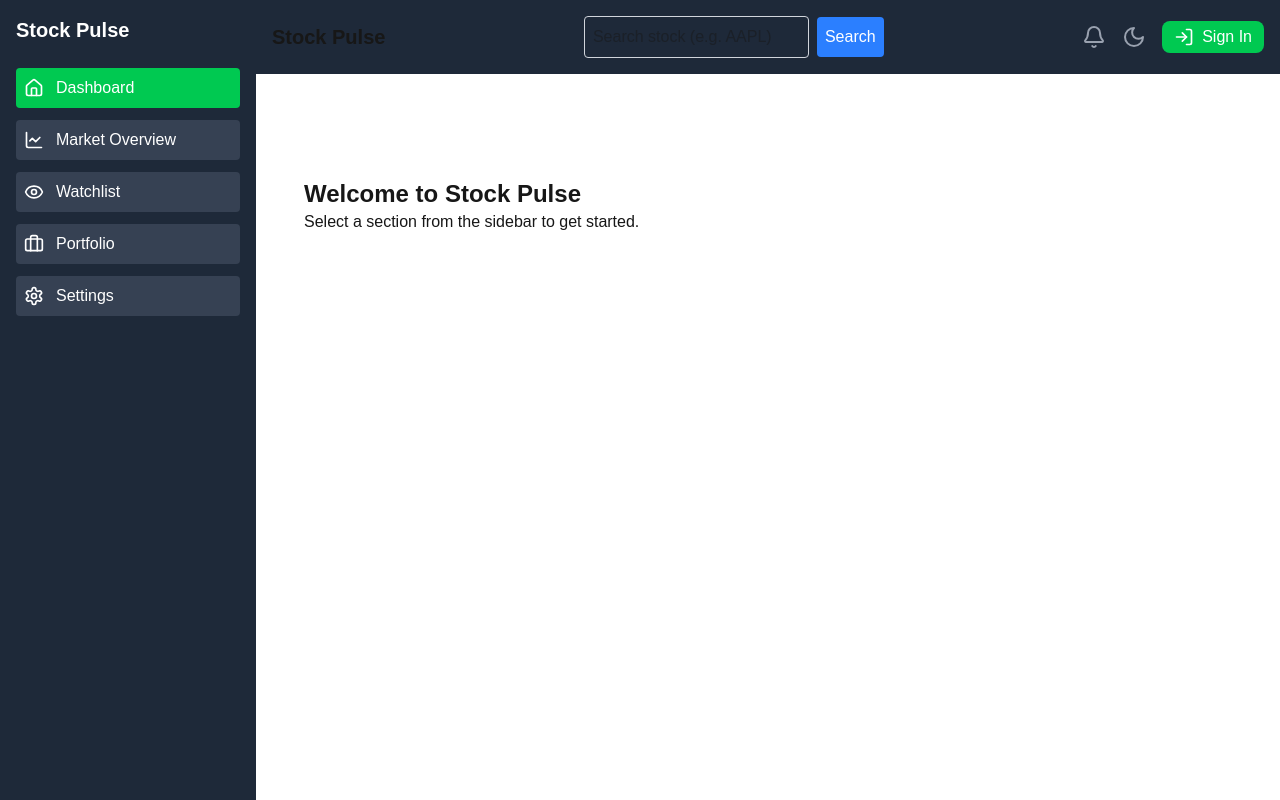
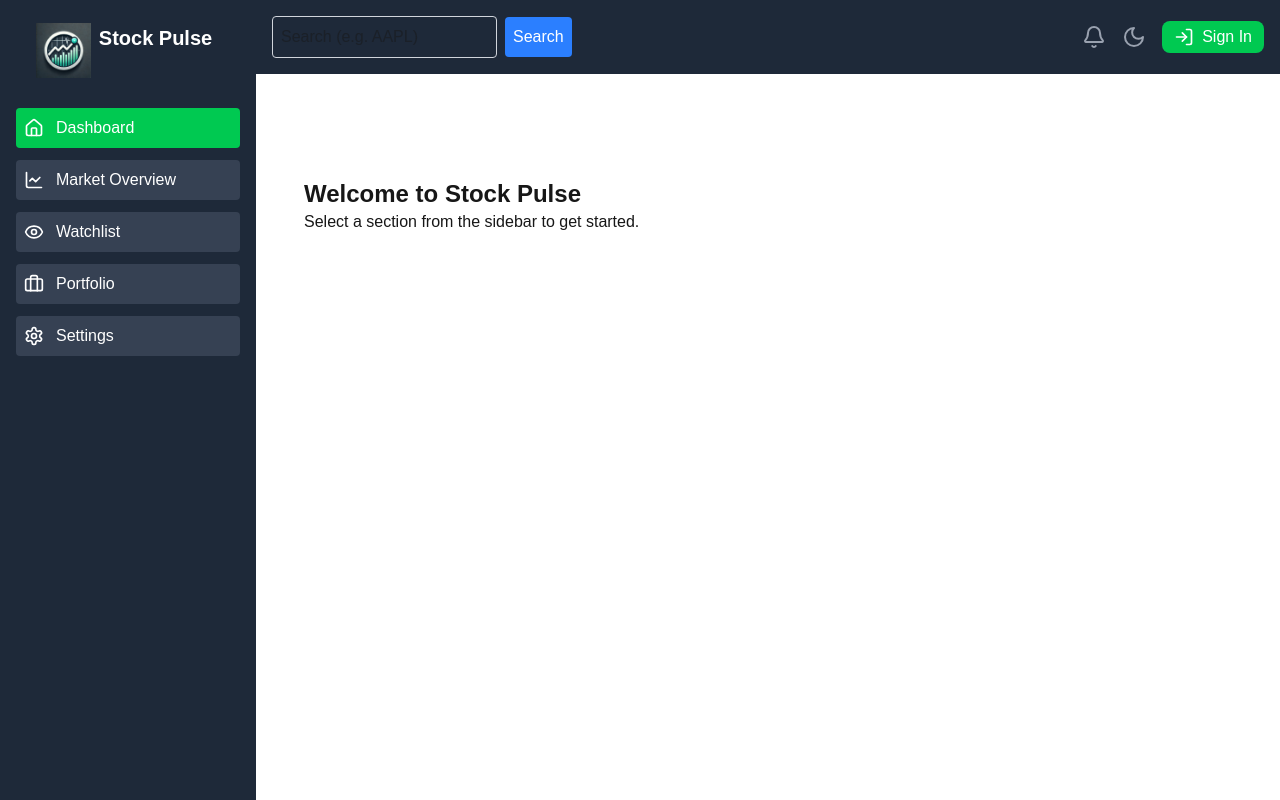
Before and after one commit to Animalia-Android/stock-pulse, a Next.js app: page / in a window 1280 px wide. Built offline with nearby package versions, Linux system fonts and the light colour scheme.

Commit message:
chore: clean up of styling

```diff
--- a/src/app/components/NavBar.js
+++ b/src/app/components/NavBar.js
@@ -10,8 +10,6 @@ const NavBar = () => {
 
   return (
     <div className="bg-gray-800 p-4 flex justify-between items-center">
-      <h2 className="text-xl font-bold">Stock Pulse</h2>
-
       {/* Search Bar */}
       <SearchBar />
 
--- a/src/app/components/SearchBar.js
+++ b/src/app/components/SearchBar.js
@@ -19,7 +19,7 @@ const SearchBar = () => {
         type="text"
         value={query}
         onChange={(e) => setQuery(e.target.value)}
-        placeholder="Search stock (e.g. AAPL)"
+        placeholder="Search (e.g. AAPL)"
         className="p-2 border border-gray-300 rounded"
       />
       <button
--- a/src/app/components/SideBar.js
+++ b/src/app/components/SideBar.js
@@ -14,6 +14,7 @@ import {
 } from 'lucide-react';
 import { motion } from 'framer-motion';
 import { useState } from 'react';
+import Image from 'next/image';
 
 const SideBar = () => {
   const [active, setActive] = useState('dashboard');
@@ -53,7 +54,10 @@ const SideBar = () => {
 
   return (
     <div className="w-64 fixed h-screen bg-gray-800 p-4 text-white">
-      <h2 className="text-xl font-bold mb-6">Stock Pulse</h2>
+      <div className="flex items-center justify-center mb-6">
+        <Image src="/stockPulseIcon.png" alt="Icon" width={55} height={55} />
+        <h2 className="text-xl font-bold mb-6 p-2">Stock Pulse</h2>
+      </div>
       <ul className="space-y-3">
         {menuItems.map((item) => (
           <motion.li
--- a/stock_cache.json
+++ b/stock_cache.json
@@ -3,15 +3,15 @@
     "data": {
       "name": "AAPL",
       "symbol": "AAPL",
-      "price": 198.53,
-      "change": 1.04,
-      "percentChange": 0.5266,
-      "open": 199,
-      "high": 200.5399,
-      "low": 197.535,
-      "previousClose": 197.49
+      "price": 233.33,
+      "change": 3.68,
+      "percentChange": 1.6024,
+      "open": 231.07,
+      "high": 235,
+      "low": 230.43,
+      "previousClose": 229.65
     },
-    "timestamp": 1747005040561
+    "timestamp": 1755132995278
   },
   "TSLA": {
     "data": {
@@ -109,7 +109,7 @@
       "low": 197.5101,
       "previousClose": 203.34
     },
-    "timestamp": 1755131430390
+    "timestamp": 1755132980632
   },
   "MSFT": {
     "data": {
```
Also changed, not shown: public/stockPulseIcon.png (added).
